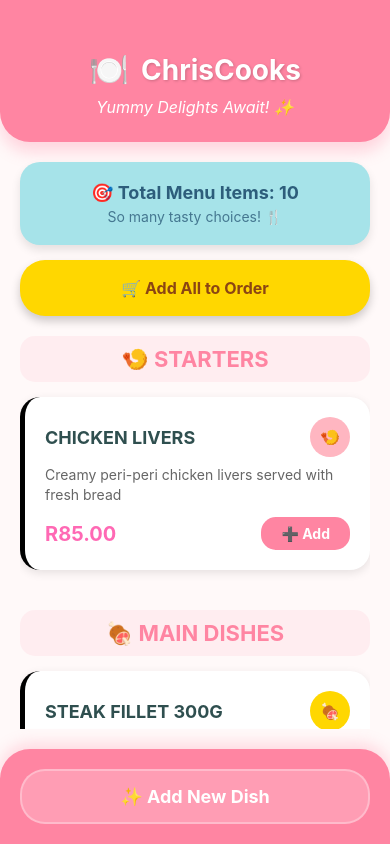
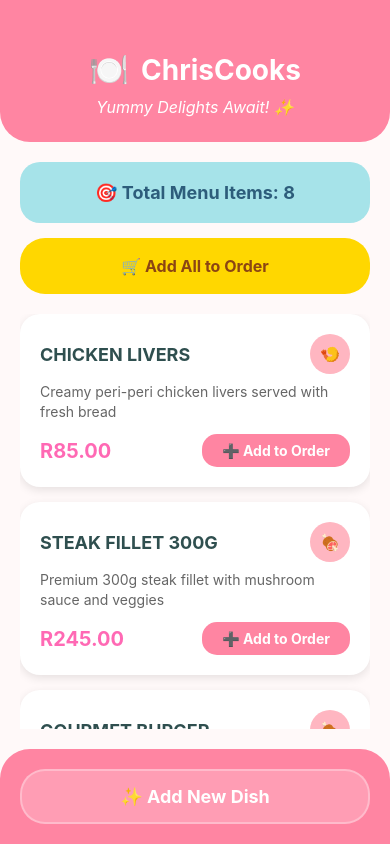
Before and after one commit to ST10496778/MAST-POE-PART-2, a React Native app: screen / in a window 390 px wide. Built offline with nearby package versions, Linux system fonts and the light colour scheme.

Commit message:
edit code

```diff
--- a/App.tsx
+++ b/App.tsx
@@ -13,18 +13,18 @@ interface MenuItem {
   price: number;
 }
 
-// Course data
-const courses: Course[] = ['Starters', 'Main Dishes', 'Desserts', 'Beverages'];
-const courseEmojis = { 'Starters': '🍤', 'Main Dishes': '🍖', 'Desserts': '🍰', 'Beverages': '🥤' };
-const courseColors = { 'Starters': '#FFB6C1', 'Main Dishes': '#FFD700', 'Desserts': '#DDA0DD', 'Beverages': '#87CEEB' };
-
-// Menu Item Component
+// FIX: Move MenuItemComponent OUTSIDE the App function
 const MenuItemComponent = ({ item, onAddToOrder }: { item: MenuItem; onAddToOrder: (item: MenuItem) => void }) => (
   <View style={styles.menuItem}>
     <View style={styles.dishHeader}>
       <Text style={styles.dishName}>{item.name}</Text>
-      <View style={[styles.coursePill, { backgroundColor: courseColors[item.course] }]}>
-        <Text style={styles.coursePillText}>{courseEmojis[item.course]}</Text>
+      <View style={styles.coursePill}>
+        <Text style={styles.coursePillText}>
+          {item.course === 'Starters' && '🍤'}
+          {item.course === 'Main Dishes' && '🍖'}
+          {item.course === 'Desserts' && '🍰'}
+          {item.course === 'Beverages' && '🥤'}
+        </Text>
       </View>
     </View>
     <Text style={styles.dishDescription}>{item.description}</Text>
@@ -39,6 +39,7 @@ const MenuItemComponent = ({ item, onAddToOrder }: { item: MenuItem; onAddToOrde
 
 export default function App() {
   const [currentScreen, setCurrentScreen] = useState<'home' | 'addDish'>('home');
+  const [orderItems, setOrderItems] = useState<MenuItem[]>([]);
 
   // Pre-added dishes and drinks
   const [menuItems, setMenuItems] = useState<MenuItem[]>([
@@ -73,8 +74,6 @@ export default function App() {
       course: 'Main Dishes',
       price: 135.00,
     },
-
-    // DESSERTS
     {
       id: '5',
       name: 'VANILLA ICE CREAM NOUGAT',
@@ -82,8 +81,6 @@ export default function App() {
       course: 'Desserts',
       price: 65.00,
     },
-
-    // BEVERAGES
     {
       id: '6',
       name: 'BERRY BLAST SMOOTHIE',
@@ -105,20 +102,6 @@ export default function App() {
       course: 'Beverages',
       price: 35.00,
     },
-    {
-      id: '9',
-      name: 'ICED CARAMEL LATTE',
-      description: 'Espresso with caramel and cold milk',
-      course: 'Beverages',
-      price: 50.00,
-    },
-    {
-      id: '10',
-      name: 'MOCHA MADNESS',
-      description: 'Chocolate and coffee perfection',
-      course: 'Beverages',
-      price: 55.00,
-    }
   ]);
 
   const [dishName, setDishName] = useState('');
@@ -126,7 +109,6 @@ export default function App() {
   const [selectedCourse, setSelectedCourse] = useState<Course>('Starters');
   const [dishPrice, setDishPrice] = useState('');
 
-  // Course options
   const courses: Course[] = ['Starters', 'Main Dishes', 'Desserts', 'Beverages'];
 
   const handleAddDish = () => {
@@ -154,15 +136,17 @@ export default function App() {
     };
 
     setMenuItems([...menuItems, newDish]);
-
-    // Reset form
     setDishName('');
     setDishDescription('');
     setSelectedCourse('Starters');
     setDishPrice('');
+    Alert.alert('Success!', 'Dish added successfully!');
+    setCurrentScreen('home');
+  };
 
-    Alert.alert('Yay! 🎉', 'Dish added successfully!');
-    setCurrentScreen('home');
+  const handleAddToOrder = (item: MenuItem) => {
+    setOrderItems([...orderItems, item]);
+    Alert.alert('Added!', `${item.name} added to your order!`);
   };
 
   const handleAddAllToOrder = () => {
@@ -170,21 +154,16 @@ export default function App() {
       Alert.alert('Oops!', 'No menu items to add.');
       return;
     }
-    Alert.alert('Awesome! 🎊', `All ${menuItems.length} delicious items added to your order!`);
+    setOrderItems([...orderItems, ...menuItems]);
+    Alert.alert('Awesome!', `All ${menuItems.length} items added to your order!`);
   };
 
-  const getTotalMenuItems = () => {
-    return menuItems.length;
-  };
+  const getTotalMenuItems = () => menuItems.length;
+  const getOrderTotal = () => orderItems.reduce((total, item) => total + item.price, 0);
 
-  const getItemsByCourse = (course: Course) => {
-    return menuItems.filter(item => item.course === course);
-  };
-
-  // Home Screen Component
+  // Home Screen
   const HomeScreen = () => (
     <View style={styles.screen}>
-      {/* Header */}
       <View style={styles.header}>
         <View style={styles.logoContainer}>
           <Text style={styles.logo}>🍽️</Text>
@@ -194,109 +173,40 @@ export default function App() {
       </View>
 
       <View style={styles.content}>
-        {/* Total Items Card */}
+        {orderItems.length > 0 && (
+          <View style={styles.orderSummary}>
+            <Text style={styles.orderSummaryText}>
+              🛒 Order: {orderItems.length} items | Total: R{getOrderTotal().toFixed(2)}
+            </Text>
+          </View>
+        )}
+
         <View style={styles.totalContainer}>
           <Text style={styles.totalText}>🎯 Total Menu Items: {getTotalMenuItems()}</Text>
-          <Text style={styles.totalSubtext}>So many tasty choices! 🍴</Text>
         </View>
 
-        {/* Add All Button */}
-        <TouchableOpacity
-          style={styles.addAllButton}
-          onPress={handleAddAllToOrder}
-        >
+        <TouchableOpacity style={styles.addAllButton} onPress={handleAddAllToOrder}>
           <Text style={styles.addAllButtonText}>🛒 Add All to Order</Text>
         </TouchableOpacity>
 
         <ScrollView style={styles.menuContainer} showsVerticalScrollIndicator={false}>
-          {/* Starters Section */}
-          {getItemsByCourse('Starters').length > 0 && (
-            <View style={styles.section}>
-              <Text style={styles.sectionTitle}>🍤 STARTERS</Text>
-              {getItemsByCourse('Starters').map((item) => (
-                <MenuItem key={item.id} item={item} />
-              ))}
-            </View>
-          )}
-
-          {/* Main Dishes Section */}
-          {getItemsByCourse('Main Dishes').length > 0 && (
-            <View style={styles.section}>
-              <Text style={styles.sectionTitle}>🍖 MAIN DISHES</Text>
-              {getItemsByCourse('Main Dishes').map((item) => (
-                <MenuItem key={item.id} item={item} />
-              ))}
-            </View>
-          )}
-
-          {/* Desserts Section */}
-          {getItemsByCourse('Desserts').length > 0 && (
-            <View style={styles.section}>
-              <Text style={styles.sectionTitle}>🍰 DESSERTS</Text>
-              {getItemsByCourse('Desserts').map((item) => (
-                <MenuItem key={item.id} item={item} />
-              ))}
-            </View>
-          )}
-
-          {/* Beverages Section */}
-          {getItemsByCourse('Beverages').length > 0 && (
-            <View style={styles.section}>
-              <Text style={styles.sectionTitle}>🥤 BEVERAGES</Text>
-              {getItemsByCourse('Beverages').map((item) => (
-                <MenuItem key={item.id} item={item} />
-              ))}
-            </View>
-          )}
+          {menuItems.map((item) => (
+            <MenuItemComponent key={item.id} item={item} onAddToOrder={handleAddToOrder} />
+          ))}
         </ScrollView>
       </View>
 
-      {/* Footer */}
       <View style={styles.footer}>
-        <TouchableOpacity
-          style={styles.footerButton}
-          onPress={() => setCurrentScreen('addDish')}
-        >
+        <TouchableOpacity style={styles.footerButton} onPress={() => setCurrentScreen('addDish')}>
           <Text style={styles.footerButtonText}>✨ Add New Dish</Text>
         </TouchableOpacity>
       </View>
     </View>
   );
 
-  // Menu Item Component
-  const MenuItem = ({ item }: { item: MenuItem }) => (
-    <View style={styles.menuItem}>
-      <View style={styles.dishHeader}>
-        <Text style={styles.dishName}>{item.name}</Text>
-        <View style={[
-          styles.coursePill,
-          item.course === 'Starters' && styles.starterPill,
-          item.course === 'Main Dishes' && styles.mainPill,
-          item.course === 'Desserts' && styles.dessertPill,
-          item.course === 'Beverages' && styles.beveragePill,
-        ]}>
-          <Text style={styles.coursePillText}>
-            {item.course === 'Starters' && '🍤'}
-            {item.course === 'Main Dishes' && '🍖'}
-            {item.course === 'Desserts' && '🍰'}
-            {item.course === 'Beverages' && '🥤'}
-          </Text>
-        </View>
-      </View>
-      <Text style={styles.dishDescription}>{item.description}</Text>
-      <View style={styles.itemFooter}>
-        <Text style={styles.dishPrice}>R{item.price.toFixed(2)}</Text>
-        <TouchableOpacity style={styles.addButton}>
-          <Text style={styles.addButtonText}>➕ Add</Text>
-        </TouchableOpacity>
-      </View>
-    </View>
-  );
-
-  // Add Dish Screen Component
+  // Add Dish Screen
   const AddDishScreen = () => (
     <View style={styles.screen}>
-      {/* Header */}
       <View style={styles.header}>
         <View style={styles.logoContainer}>
           <Text style={styles.logo}>👨‍🍳</Text>
@@ -327,7 +237,8 @@ export default function App() {
               value={dishDescription}
               onChangeText={setDishDescription}
               multiline
-              numberOfLines={3}
+              numberOfLines={4}
+              textAlignVertical="top"
             />
           </View>
 
@@ -367,29 +278,19 @@ export default function App() {
           </View>
 
           <View style={styles.buttonGroup}>
-            <TouchableOpacity
-              style={styles.saveButton}
-              onPress={handleAddDish}
-            >
+            <TouchableOpacity style={styles.saveButton} onPress={handleAddDish}>
               <Text style={styles.saveButtonText}>💾 Save Dish</Text>
             </TouchableOpacity>
 
-            <TouchableOpacity
-              style={styles.cancelButton}
-              onPress={() => setCurrentScreen('home')}
-            >
+            <TouchableOpacity style={styles.cancelButton} onPress={() => setCurrentScreen('home')}>
               <Text style={styles.cancelButtonText}>❌ Cancel</Text>
             </TouchableOpacity>
           </View>
         </ScrollView>
       </View>
 
-      {/* Footer */}
       <View style={styles.footer}>
-        <TouchableOpacity
-          style={styles.footerButton}
-          onPress={() => setCurrentScreen('home')}
-        >
+        <TouchableOpacity style={styles.footerButton} onPress={() => setCurrentScreen('home')}>
           <Text style={styles.footerButtonText}>🏠 Back to Menu</Text>
         </TouchableOpacity>
       </View>
@@ -418,11 +319,6 @@ const styles = StyleSheet.create({
     paddingTop: 50,
     borderBottomLeftRadius: 30,
     borderBottomRightRadius: 30,
-    shadowColor: '#FF85A2',
-    shadowOffset: { width: 0, height: 10 },
-    shadowOpacity: 0.3,
-    shadowRadius: 15,
-    elevation: 10,
   },
   logoContainer: {
     flexDirection: 'row',
@@ -438,9 +334,6 @@ const styles = StyleSheet.create({
     fontSize: 28,
     fontWeight: 'bold',
     color: 'white',
-    textShadowColor: 'rgba(0, 0, 0, 0.2)',
-    textShadowOffset: { width: 1, height: 1 },
-    textShadowRadius: 3,
   },
   headerSubtitle: {
     fontSize: 16,
@@ -452,28 +345,29 @@ const styles = StyleSheet.create({
     flex: 1,
     padding: 20,
   },
+  orderSummary: {
+    backgroundColor: '#FFD700',
+    padding: 15,
+    borderRadius: 15,
+    marginBottom: 15,
+  },
+  orderSummaryText: {
+    color: '#8B4513',
+    fontSize: 16,
+    fontWeight: 'bold',
+    textAlign: 'center',
+  },
   totalContainer: {
     backgroundColor: '#A6E3E9',
     padding: 20,
     borderRadius: 20,
     marginBottom: 15,
     alignItems: 'center',
-    shadowColor: '#000',
-    shadowOffset: { width: 0, height: 5 },
-    shadowOpacity: 0.1,
-    shadowRadius: 10,
-    elevation: 5,
   },
   totalText: {
     color: '#2D5D7B',
     fontSize: 18,
     fontWeight: 'bold',
-    marginBottom: 5,
-  },
-  totalSubtext: {
-    color: '#2D5D7B',
-    fontSize: 14,
-    opacity: 0.8,
   },
   addAllButton: {
     backgroundColor: '#FFD700',
@@ -481,11 +375,6 @@ const styles = StyleSheet.create({
     padding: 18,
     alignItems: 'center',
     marginBottom: 20,
-    shadowColor: '#000',
-    shadowOffset: { width: 0, height: 5 },
-    shadowOpacity: 0.2,
-    shadowRadius: 10,
-    elevation: 5,
   },
   addAllButtonText: {
     color: '#8B4513',
@@ -518,7 +407,6 @@ const styles = StyleSheet.create({
     shadowOpacity: 0.1,
     shadowRadius: 10,
     elevation: 5,
-    borderLeftWidth: 5,
   },
   dishHeader: {
     flexDirection: 'row',
@@ -539,18 +427,7 @@ const styles = StyleSheet.create({
     justifyContent: 'center',
     alignItems: 'center',
     marginLeft: 10,
-  },
-  starterPill: {
     backgroundColor: '#FFB6C1',
-  },
-  mainPill: {
-    backgroundColor: '#FFD700',
-  },
-  dessertPill: {
-    backgroundColor: '#DDA0DD',
-  },
-  beveragePill: {
-    backgroundColor: '#87CEEB',
   },
   coursePillText: {
     fontSize: 16,
@@ -590,11 +467,6 @@ const styles = StyleSheet.create({
     borderRadius: 20,
     padding: 20,
     marginBottom: 15,
-    shadowColor: '#000',
-    shadowOffset: { width: 0, height: 3 },
-    shadowOpacity: 0.1,
-    shadowRadius: 10,
-    elevation: 5,
   },
   label: {
     fontSize: 16,
@@ -612,7 +484,7 @@ const styles = StyleSheet.create({
     color: '#333',
   },
   textArea: {
-    height: 100,
+    height: 120,
     textAlignVertical: 'top',
   },
   courseContainer: {
@@ -648,11 +520,6 @@ const styles = StyleSheet.create({
     padding: 18,
     alignItems: 'center',
     marginBottom: 12,
-    shadowColor: '#FF85A2',
-    shadowOffset: { width: 0, height: 5 },
-    shadowOpacity: 0.3,
-    shadowRadius: 10,
-    elevation: 5,
   },
   saveButtonText: {
     color: 'white',
@@ -677,11 +544,6 @@ const styles = StyleSheet.create({
     padding: 20,
     borderTopLeftRadius: 30,
     borderTopRightRadius: 30,
-    shadowColor: '#FF85A2',
-    shadowOffset: { width: 0, height: -5 },
-    shadowOpacity: 0.3,
-    shadowRadius: 15,
-    elevation: 10,
   },
   footerButton: {
     backgroundColor: 'rgba(255, 255, 255, 0.2)',
```
